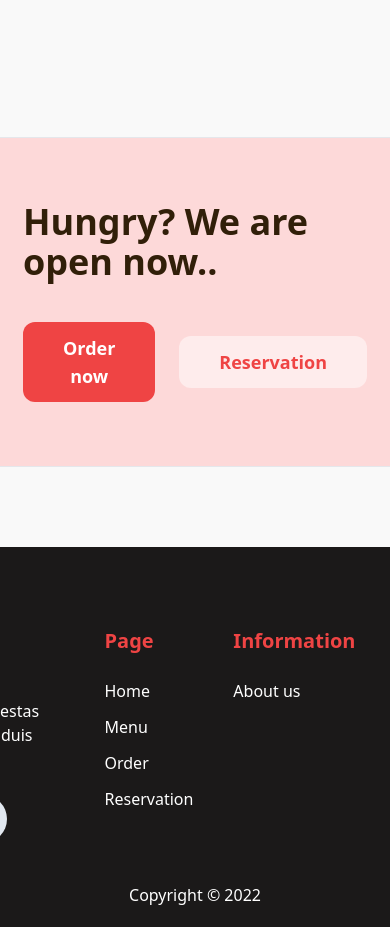
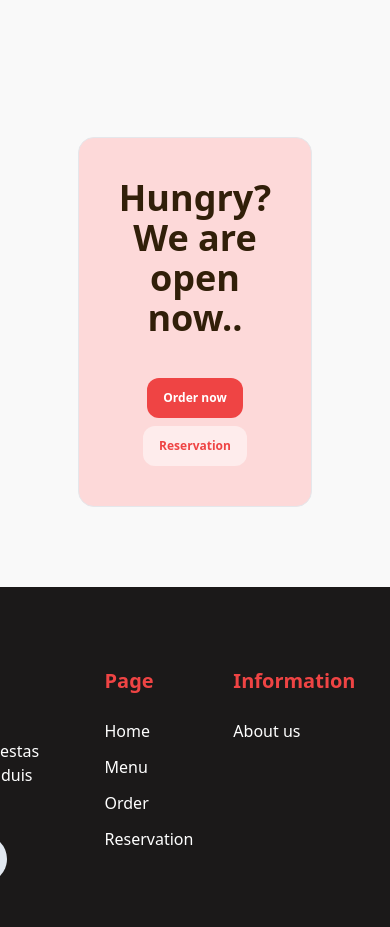
Before and after one commit to the-hackerist/foodio, a React (Vite) app in the folder client/: page / in a window 390 px wide. Shown: the part 7520-8447 px from the top of the page. Built offline with nearby package versions, Linux system fonts and the light colour scheme.

Commit message:
complete action section responsiveness

```diff
--- a/client/src/components/HomePage/Action.jsx
+++ b/client/src/components/HomePage/Action.jsx
@@ -1,15 +1,15 @@
 function Action() {
   return (
-    <div className="bg-[#F9F9F9] flex items-center justify-center p-20">
-      <div className="flex items-center justify-center flex-col gap-10 border py-16 px-44 rounded-2xl bg-[#FDD9D9]">
-        <h2 className="font-bold text-4xl text-[#311F09]">
+    <div className="bg-[#F9F9F9] flex items-center justify-center p-20 ">
+      <div className="flex items-center justify-center flex-col gap-10 border p-10 lg:px-40 lg:py-20 rounded-2xl bg-[#FDD9D9]">
+        <h2 className="font-bold text-4xl text-[#311F09] text-center md:text-start">
           Hungry? We are open now..
         </h2>
-        <div className="flex items-center justify-center gap-6">
-          <button className="text-white px-10 font-semibold text-lg bg-red-500 py-3 rounded-xl">
+        <div className="flex items-center justify-center gap-2 sm:gap-10 flex-wrap">
+          <button className="text-white px-4 sm:px-10 font-semibold  text-xs sm:text-lg bg-red-500 py-3 rounded-xl">
             Order now
           </button>
-          <button className="text-red-500 px-10 font-semibold text-lg bg-[#FEECEC] py-3 rounded-xl">
+          <button className="text-red-500 px-4 sm:px-10 font-semibold text-xs sm:text-lg bg-[#FEECEC] py-3 rounded-xl">
             Reservation
           </button>
         </div>
```
